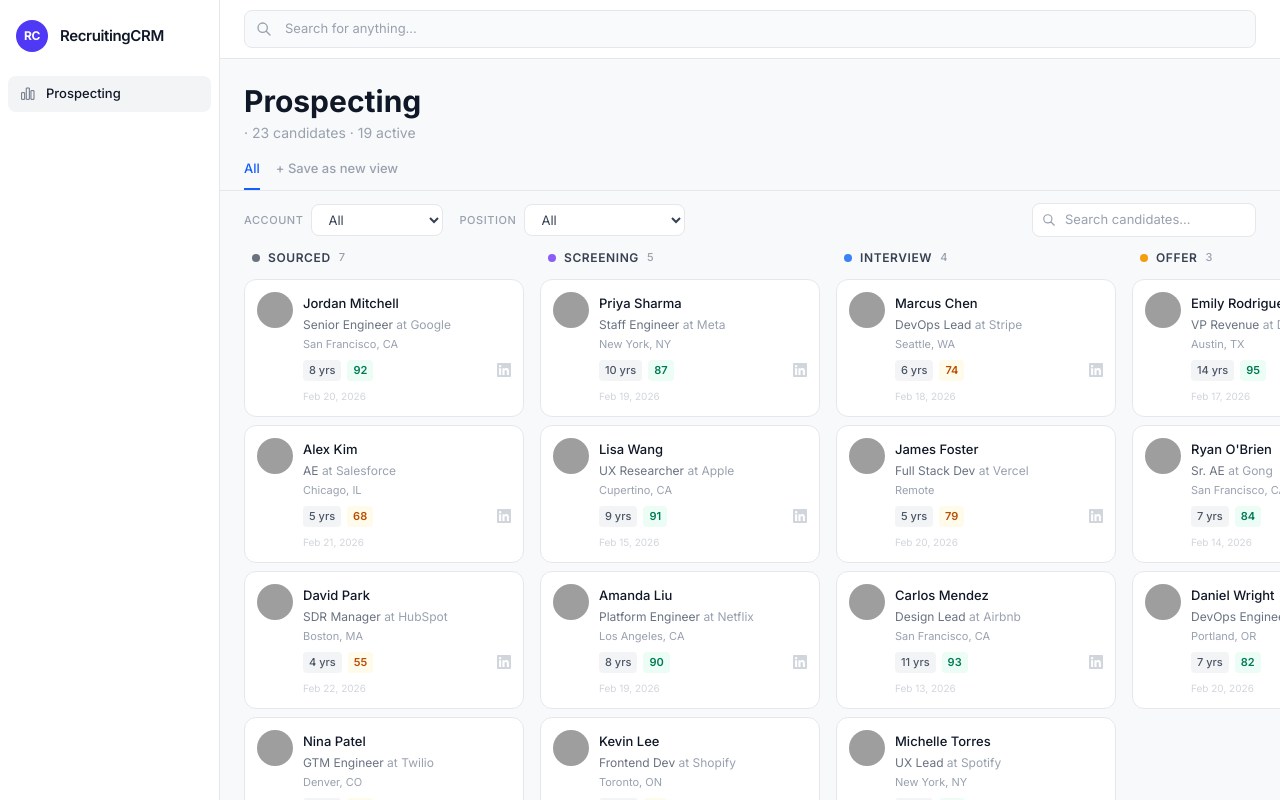
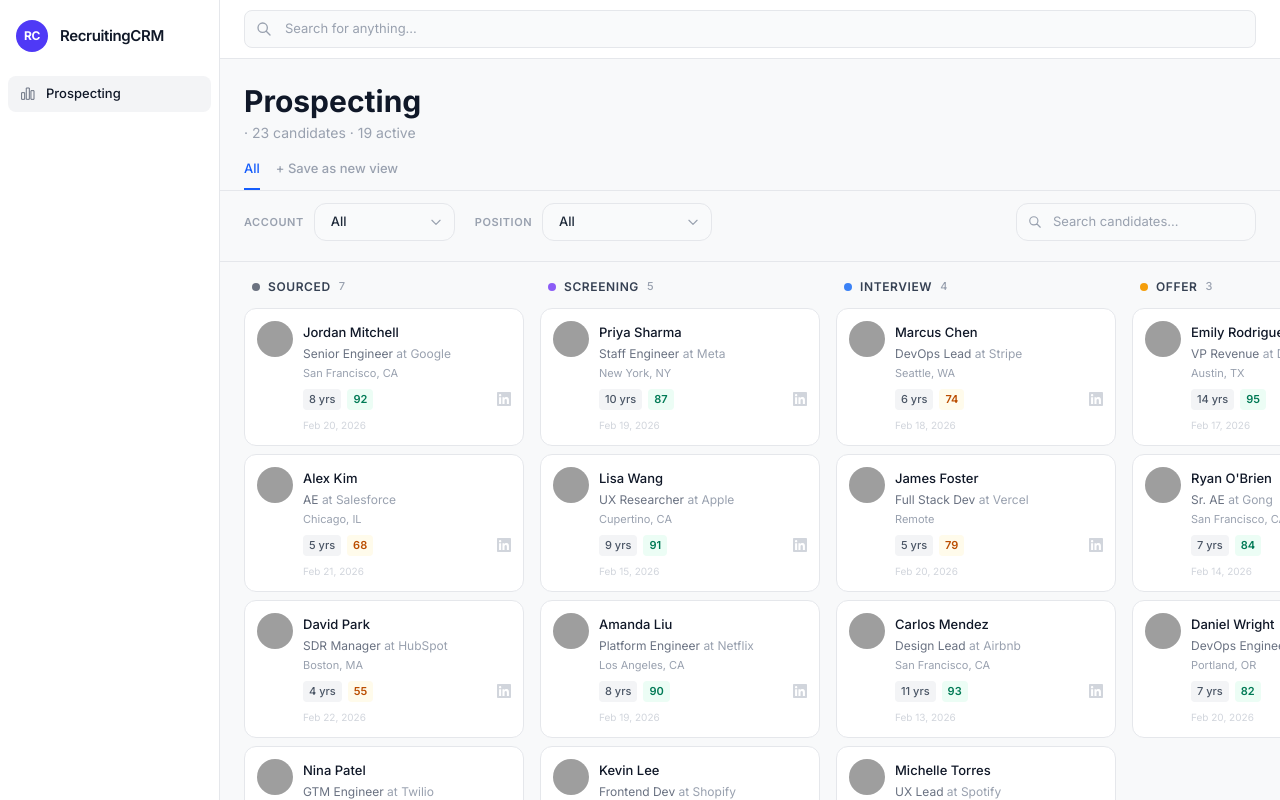
Before and after one commit to prattydaddy/recruiting-crm, a React (Vite) app: page / in a window 1280 px wide. Built offline with nearby package versions, Linux system fonts and the light colour scheme; grey boxes are pictures that could not be loaded.

Commit message:
Modern dropdowns + spacing above kanban

```diff
--- a/src/App.tsx
+++ b/src/App.tsx
@@ -135,7 +135,7 @@ export default function App() {
         />
 
         {/* Kanban */}
-        <div className="flex-1 overflow-x-auto px-6 pb-6">
+        <div className="flex-1 overflow-x-auto px-6 pt-4 pb-6">
           <DndContext sensors={sensors} collisionDetection={closestCenter} onDragStart={handleDragStart} onDragOver={handleDragOver} onDragEnd={handleDragEnd}>
             <div className="flex gap-4 h-full">
               {STAGES.map((s) => (
--- a/src/components/FilterBar.tsx
+++ b/src/components/FilterBar.tsx
@@ -11,33 +11,43 @@ interface Props {
 
 export default function FilterBar({ account, position, search, onAccountChange, onPositionChange, onSearchChange }: Props) {
   return (
-    <div className="px-6 py-3 flex items-center gap-4">
-      <div className="flex items-center gap-2">
-        <label className="text-[11px] font-medium text-gray-400 uppercase tracking-wider">Account</label>
+    <div className="px-6 py-3 pb-5 flex items-center gap-5 border-b border-gray-200">
+      <div className="flex items-center gap-2.5">
+        <label className="text-[11px] font-semibold text-gray-400 uppercase tracking-wider">Account</label>
+        <div className="relative">
           <select
             value={account}
             onChange={(e) => onAccountChange(e.target.value)}
-          className="text-[13px] text-gray-700 bg-white border border-gray-200 rounded-lg px-3 py-1.5 focus:outline-none focus:ring-2 focus:ring-gray-900/10 focus:border-gray-300 cursor-pointer"
+            className="appearance-none text-[13px] font-medium text-gray-800 bg-gray-50 hover:bg-gray-100 border border-gray-200 rounded-xl px-4 py-2 pr-9 focus:outline-none focus:ring-2 focus:ring-indigo-500/20 focus:border-indigo-300 cursor-pointer transition-all"
           >
             {ACCOUNTS.map((a) => (
               <option key={a} value={a}>{a}</option>
             ))}
           </select>
+          <svg className="absolute right-3 top-1/2 -translate-y-1/2 w-3.5 h-3.5 text-gray-400 pointer-events-none" fill="none" stroke="currentColor" viewBox="0 0 24 24">
+            <path strokeLinecap="round" strokeLinejoin="round" strokeWidth={2} d="M19 9l-7 7-7-7" />
+          </svg>
         </div>
-      <div className="flex items-center gap-2">
-        <label className="text-[11px] font-medium text-gray-400 uppercase tracking-wider">Position</label>
+      </div>
+      <div className="flex items-center gap-2.5">
+        <label className="text-[11px] font-semibold text-gray-400 uppercase tracking-wider">Position</label>
+        <div className="relative">
           <select
             value={position}
             onChange={(e) => onPositionChange(e.target.value)}
-          className="text-[13px] text-gray-700 bg-white border border-gray-200 rounded-lg px-3 py-1.5 focus:outline-none focus:ring-2 focus:ring-gray-900/10 focus:border-gray-300 cursor-pointer"
+            className="appearance-none text-[13px] font-medium text-gray-800 bg-gray-50 hover:bg-gray-100 border border-gray-200 rounded-xl px-4 py-2 pr-9 focus:outline-none focus:ring-2 focus:ring-indigo-500/20 focus:border-indigo-300 cursor-pointer transition-all"
           >
             {POSITIONS.map((p) => (
               <option key={p} value={p}>{p}</option>
             ))}
           </select>
+          <svg className="absolute right-3 top-1/2 -translate-y-1/2 w-3.5 h-3.5 text-gray-400 pointer-events-none" fill="none" stroke="currentColor" viewBox="0 0 24 24">
+            <path strokeLinecap="round" strokeLinejoin="round" strokeWidth={2} d="M19 9l-7 7-7-7" />
+          </svg>
+        </div>
       </div>
       <div className="relative ml-auto">
-        <svg className="absolute left-2.5 top-1/2 -translate-y-1/2 w-3.5 h-3.5 text-gray-400" fill="none" stroke="currentColor" viewBox="0 0 24 24">
+        <svg className="absolute left-3 top-1/2 -translate-y-1/2 w-3.5 h-3.5 text-gray-400" fill="none" stroke="currentColor" viewBox="0 0 24 24">
           <path strokeLinecap="round" strokeLinejoin="round" strokeWidth={2} d="M21 21l-6-6m2-5a7 7 0 11-14 0 7 7 0 0114 0z" />
         </svg>
         <input
@@ -45,7 +55,7 @@ export default function FilterBar({ account, position, search, onAccountChange,
           value={search}
           onChange={(e) => onSearchChange(e.target.value)}
           placeholder="Search candidates..."
-          className="pl-8 pr-3 py-1.5 text-[13px] w-56 border border-gray-200 rounded-lg bg-white text-gray-700 placeholder-gray-400 focus:outline-none focus:ring-2 focus:ring-gray-900/10 focus:border-gray-300"
+          className="pl-9 pr-4 py-2 text-[13px] w-60 border border-gray-200 rounded-xl bg-gray-50 hover:bg-gray-100 text-gray-700 placeholder-gray-400 focus:outline-none focus:ring-2 focus:ring-indigo-500/20 focus:border-indigo-300 transition-all"
         />
       </div>
     </div>
```
Also changed, not shown: 5 other files (tests, documents, lock files or other folders). Lines whose indentation alone changed are shown as unchanged.
